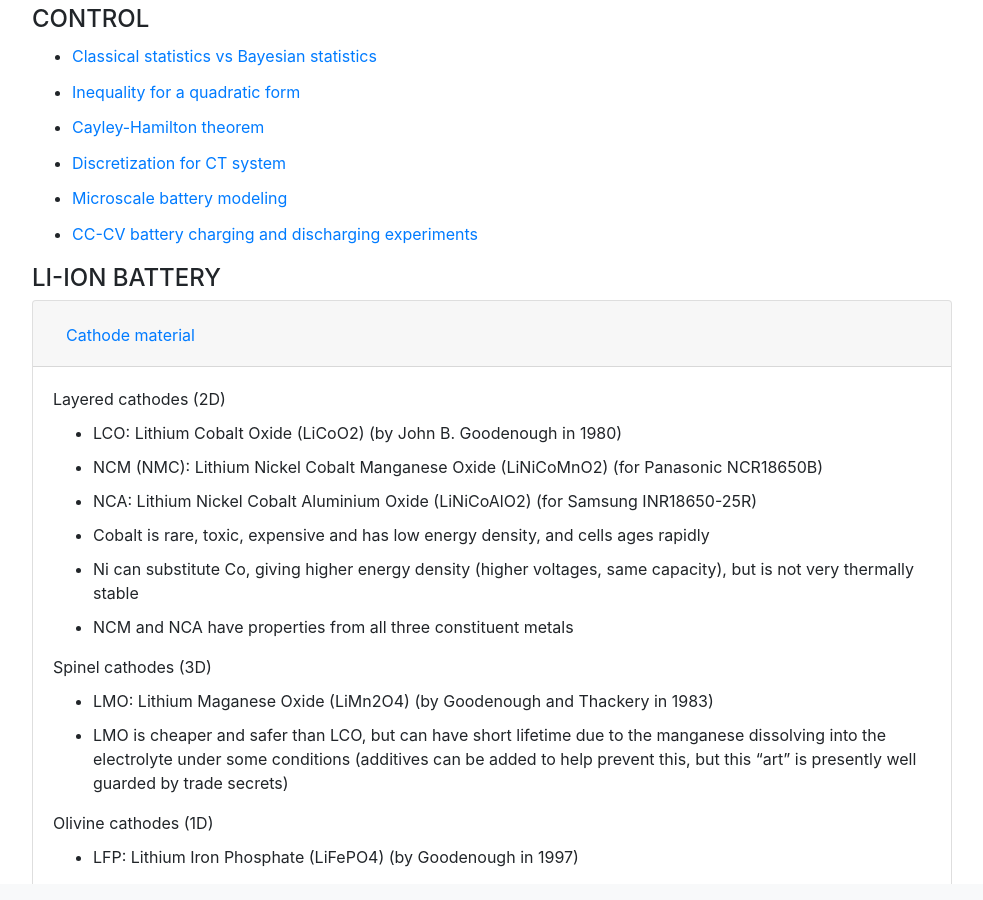
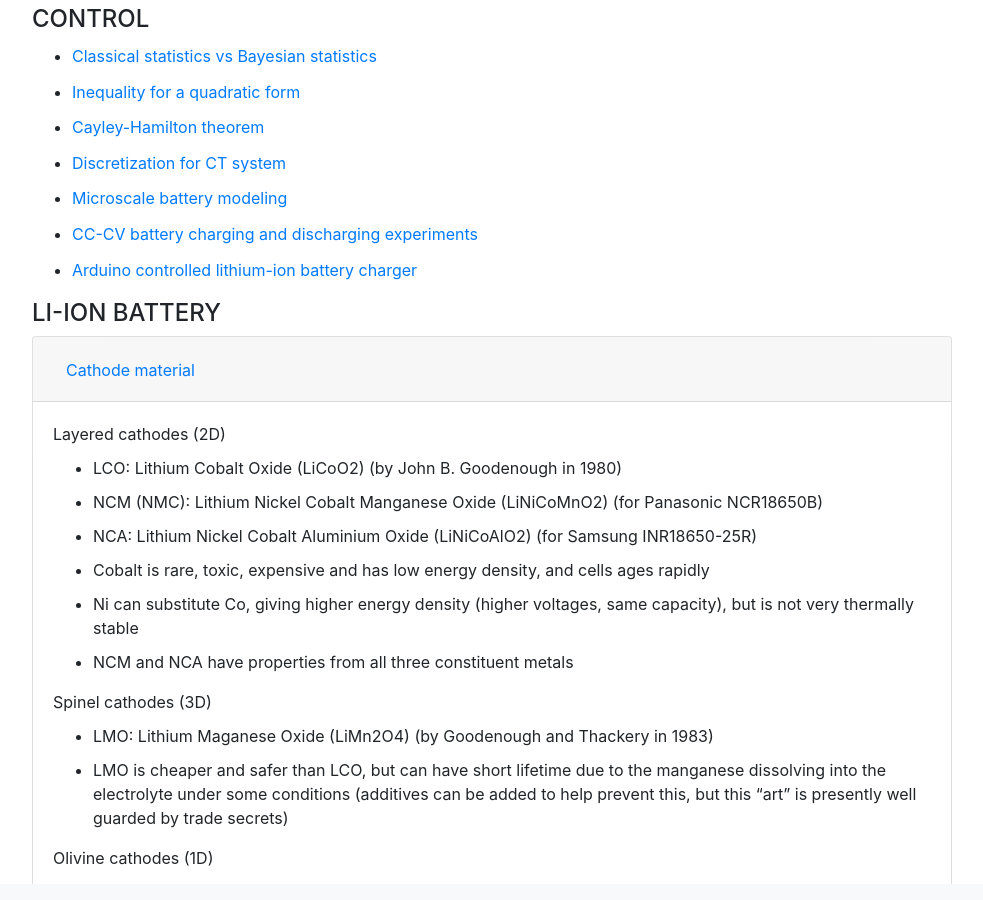
Before and after one commit to ningtian/ningtian.github.io, a Jekyll site: the page notes/index.html, which Jekyll copies as it is, in a window 1280 px wide and 900 px high, scrolled down 306 px. Shown: the whole window, without its empty margins (148-1131 px from the left). Built offline with Jekyll 4.4.1, drawn with Linux system fonts in a browser that asks for light colours.

Commit message:
Update index.html

```diff
--- a/notes/index.html
+++ b/notes/index.html
@@ -56,6 +56,7 @@
 	<li><a href="/files/20191230_discretization.pdf">Discretization for CT system</a></li>
 	<li><a href="/files/20191230_ECM.pdf">Microscale battery modeling</a></li>
 	<li><a href="/files/20191231_CCCV.pdf">CC-CV battery charging and discharging experiments</a></li>
+	<li><a href="/files/20200311_battery_charger.pdf">Arduino controlled lithium-ion battery charger</a></li>
         </ul>
     </div> <!-- end of <div class="a"> -->
 
```
